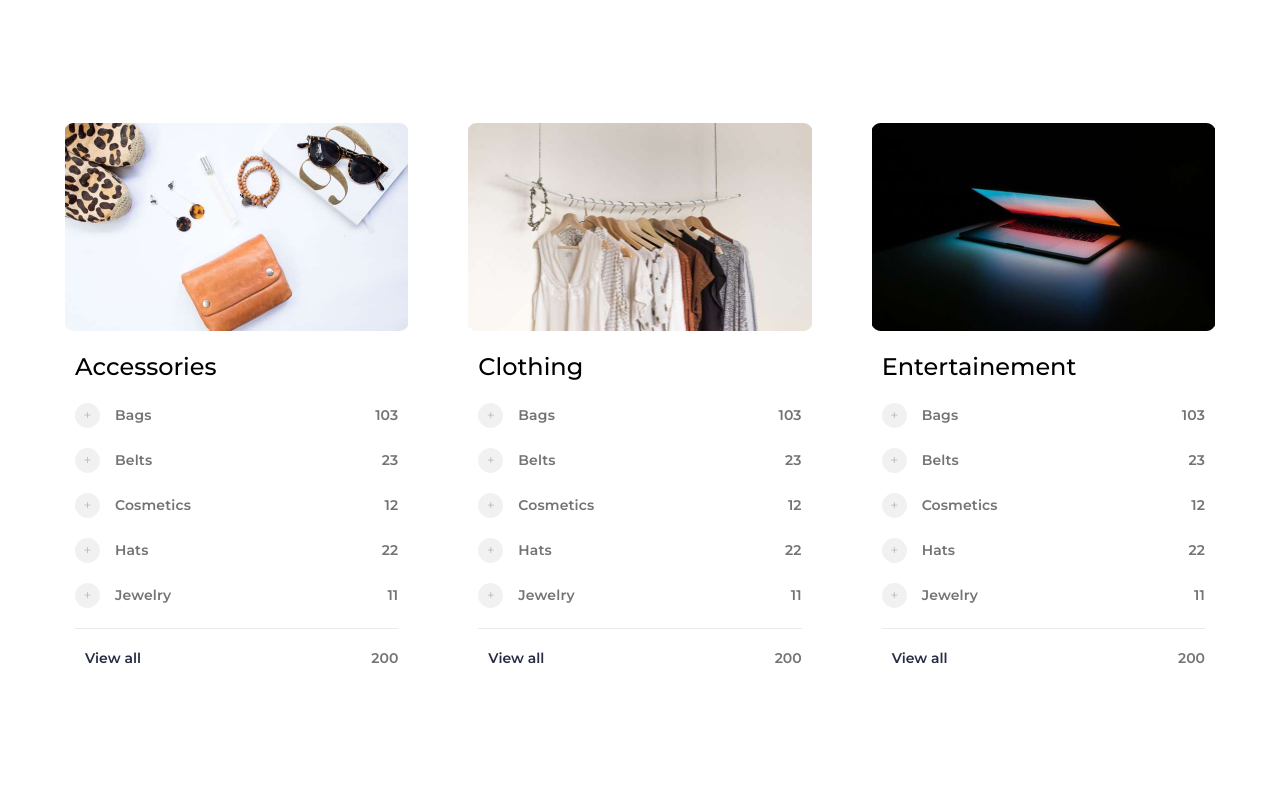
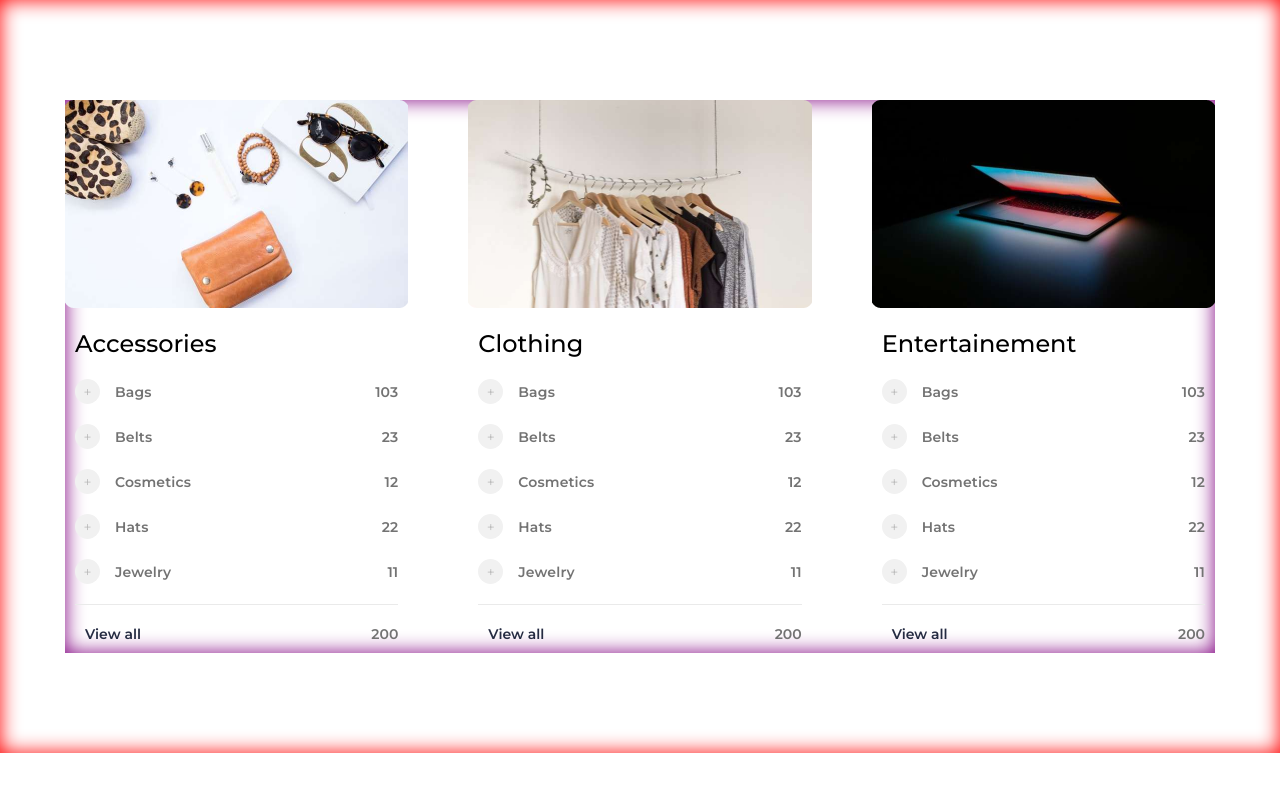
Before and after one commit to JSKangx/my-little-tiny-project, a website: page src/projects/03-shopping-list.html in a window 1280 px wide. Drawn offline with Linux system fonts and the light colour scheme.

Commit message:
1차 완성

```diff
--- a/src/projects/03-shopping-list.html
+++ b/src/projects/03-shopping-list.html
@@ -7,7 +7,7 @@
     <title>Shopping List</title>
   </head>
   <body>
-    <div class="l_wrapper">
+    <div class="wrapper">
       <div class="main-container">
         <div class="card">
           <section class="card-cover">
--- a/src/styles/03-style.css
+++ b/src/styles/03-style.css
@@ -37,16 +37,17 @@ img {
 
 /* Layouts */
 body {
-  height: 100vh;
   /* grid로 가운데 정렬 */
-  display: grid;
+  display: flex;
   justify-content: center;
-  align-content: center;
+  align-items: center;
+  box-shadow: inset 0 0 20px red;
 }
 
-/* l_wrapper는 오직 최대 너비만을 위한 레이아웃 */
-.l_wrapper {
+.wrapper {
+  margin: 100px;
   max-width: 1150px;
+  box-shadow: inset 0 0 20px purple;
 }
 
 /* Components */
@@ -141,3 +142,10 @@ body {
   font-weight: 600;
   color: var(--color-first-text);
 }
+
+/* Media query */
+@media (max-width: 600px) {
+  .main-container {
+    flex-direction: column;
+  }
+}
```
